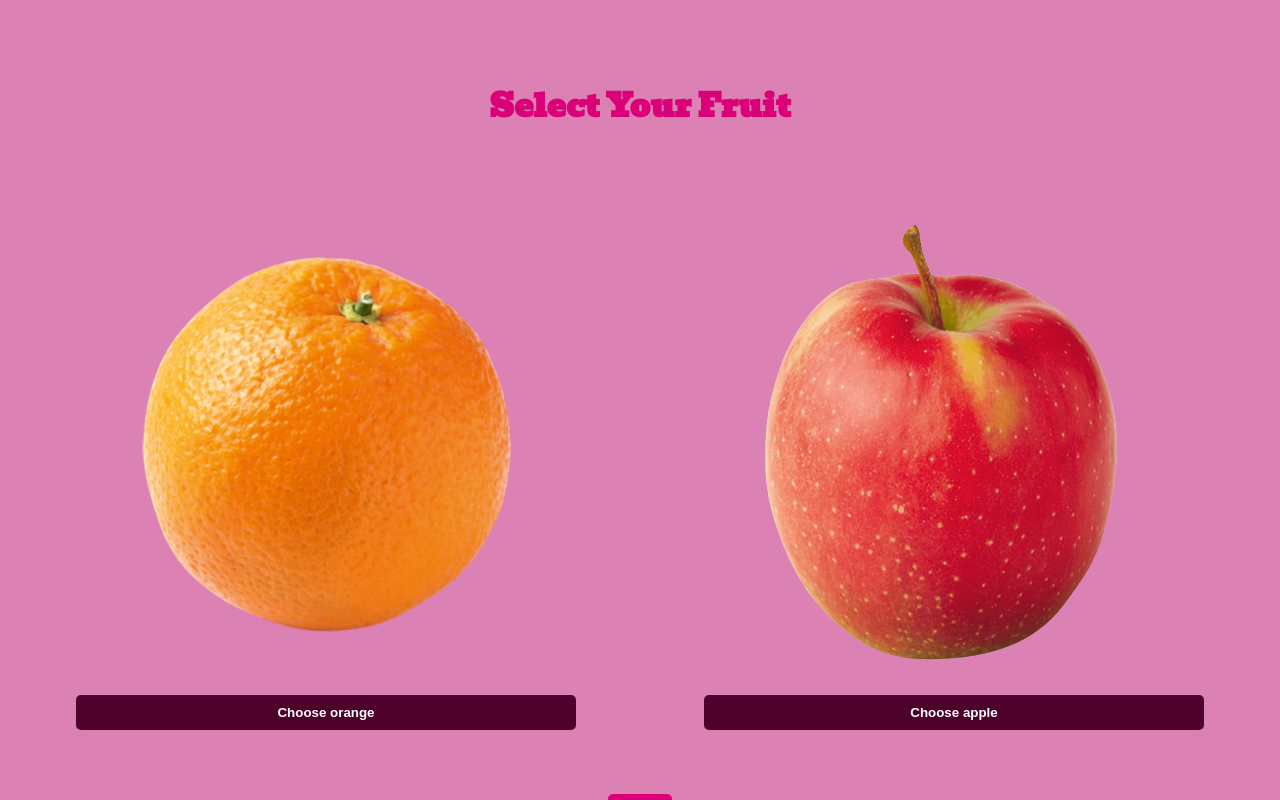
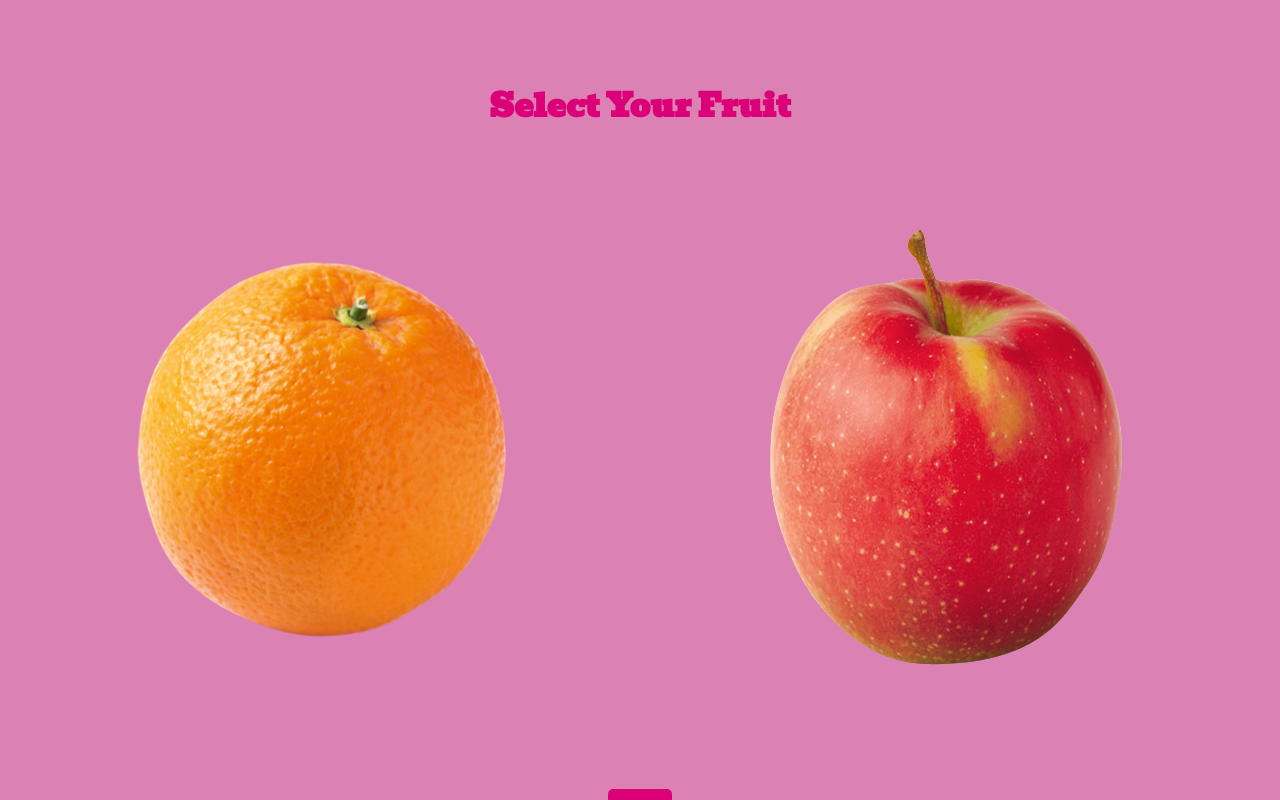
Before and after one commit to Miki-Geoghegan/apples-and-oranges, a React (Create React App) app: page / in a window 1280 px wide. Built offline with nearby package versions, Linux system fonts and the light colour scheme.

Commit message:
implementation of select fruit borders

```diff
--- a/src/components/Count.jsx
+++ b/src/components/Count.jsx
@@ -20,8 +20,10 @@ class Count extends Component {
 
     return (
       <div>
-        <p className="count__fruitTypeCounted">You are counting { fruitType }s</p>
-        <div className="count__totalCounted">{ count }</div>
+        <p className="count__fruittypecounted">You are counting { fruitType }s</p>
+        <p>Click <span className="count__counter">+</span></p>
+        <p>Right Click <span className="count__counter">-</span></p>
+        <div className="count__totalcounted">{ count }</div>
       </div>
     )
   }
@@ -78,3 +80,5 @@ const mapDispatchToProps = (dispatch) => {
 export default connect(mapStateToProps, mapDispatchToProps)(Count)
 
 // NOTE: whatever you put to listen for on component did mount, replicate it on the component did unmount but remove it - this is important
+
+// add click to count, rightclick to decrease count
--- a/src/components/FruitSelector.jsx
+++ b/src/components/FruitSelector.jsx
@@ -12,11 +12,8 @@ class FruitSelector extends Component {
 
   renderUserOption = ({ imgSrc, value }) => {
     return (
-      <div className="fruitselector__select" key={ value }>
-        <img alt={ value } src={ imgSrc } />
-        <button className="fruitselector__selectButton" onClick={ this.handleFruitSelectorClick } value={ value }>
-            Choose { value }
-        </button>
+      <div className={ this.buildClassName(value) } key={ value } onClick={ this.handleFruitSelectorClick } >
+        <img alt={ value } data-key={ value } src={ imgSrc } />
       </div>
     )
   }
@@ -61,10 +58,10 @@ class FruitSelector extends Component {
     )
   }
 
-  handleFruitSelectorClick = ({ target: { value } }) => {
+  handleFruitSelectorClick = ({ target: { dataset: { key } } }) => {
     const { chooseFruit } = this.props
 
-    chooseFruit(value)
+    chooseFruit(key)
   }
 
   handleGameStartButtonClick = (evt) => {
@@ -72,6 +69,16 @@ class FruitSelector extends Component {
     const { startGame } = this.props
 
     startGame()
+  }
+
+  buildClassName = (value) => {
+    const { fruitType } = this.props
+    let className = 'fruitselector__select'
+
+    if (!fruitType) className
+    if (fruitType === value) className += `__${fruitType}`
+
+    return className
   }
 
 }
@@ -98,8 +105,3 @@ const mapDispatchToProps = (dispatch) => {
 export default connect(mapStateToProps, mapDispatchToProps)(FruitSelector)
 
 // linting = set of rules/ conventions that the code has to run by
-
-// create fruit component - when game starts, create function that returns a random number (in range) of both apples or oranges
-// A fruits component should be created - a wrapper for the fruits
-// counting event listener
-// start button should only start the game - counter will end the game when reaches 0 (consider how to trigger the ending of the game from the timer component)
--- a/src/styles/FruitSelector.scss
+++ b/src/styles/FruitSelector.scss
@@ -1,4 +1,5 @@
 $base-color: rgb(219, 0, 120);
+$fruit: [apple orange];
 
 .fruitselector {
     &__title {
@@ -9,15 +10,23 @@ $base-color: rgb(219, 0, 120);
         display: flex;
         flex-direction: column;
         margin: 5%;
+        border: 5px solid rgba(0,0,0,0);
+        &__orange {
+            display: flex;
+            flex-direction: column;
+            margin: 5%;
+            border: 5px solid $base-color;
+        }
+        &__apple {
+        display: flex;
+        flex-direction: column;
+        margin: 5%;
+        border: 5px solid $base-color;
+    }
       }
-    &__selectButton {
-        background-color: rgb(77, 0, 42);
-        color: white;
-        font-weight: bold;
-        padding: 10px;
-        border-radius: 5px;
-        border-style: none;
-      }
+    &__select:hover {
+        border: 5px dotted $base-color;
+    }
     &__selectButton:hover {
         background-color: $base-color;
     }
@@ -25,6 +34,7 @@ $base-color: rgb(219, 0, 120);
         background-color: $base-color;
         font-weight: bold;
         padding: 10px;
+        margin-top: 20px;
         border-radius: 5px;
         border-style: none;
     }
--- a/src/styles/timeAndCount.scss
+++ b/src/styles/timeAndCount.scss
@@ -9,13 +9,17 @@
 
 .count {
   top: 75px;
-  &__fruitTypeCounted {
+  &__fruittypecounted {
     color: $base-color;
     padding: 20px;
   }
 
-  &__totalCounted {
+  &__totalcounted {
     font-size: 3em;
+  }
+  &__counter {
+    color: $base-color;
+    font-size: 1.5em;
   }
 }
 
```
